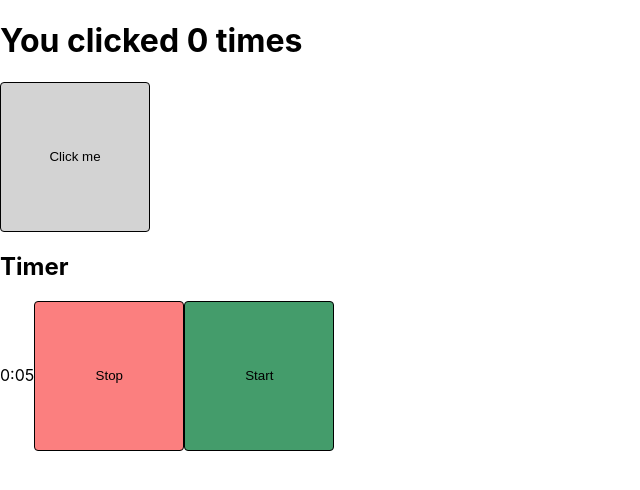
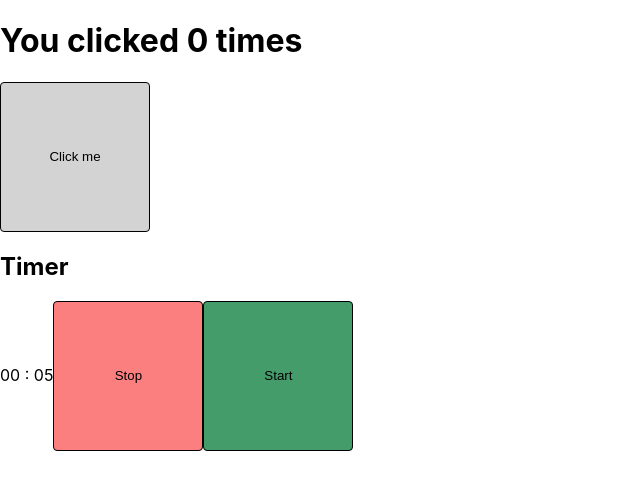
Before and after one commit to sandra-kuczynska/learn-react, a React (Create React App) app: page / in a window 1280 px wide. Shown: the top 490 px of the page, without its empty margins (0-640 px from the left). Built offline with nearby package versions, Linux system fonts and the light colour scheme.

Commit message:
Add function formatTime

```diff
--- a/src/App.js
+++ b/src/App.js
@@ -4,7 +4,6 @@ import './App.css';
 const Timer = () => {
     const [count, setCount] = useState(0)
     const [seconds, setSeconds] = useState(0)
-    const [minutes, setMinutes] = useState(0)
     const [timerOn, setTimerOn] = useState(true)
 
     useEffect(() => {
@@ -12,10 +11,7 @@ const Timer = () => {
         if(timerOn) {
         setInterval(() => {
             setSeconds(seconds + 1)
-            if (seconds === 59) {
-                setMinutes(minutes + 1)
-                setSeconds(0)
-            }
+
         }, 1000)} else {
             clearInterval()
         }
@@ -33,6 +29,13 @@ const Timer = () => {
         setTimerOn(true)
     }
 
+    const formatTime = (seconds) => {
+        let minutes = parseInt(seconds / 60)
+        let sec = seconds < 60 ? seconds : (seconds - (60*minutes))
+
+        return `${minutes < 10 ? '0' + minutes: minutes} : ${sec < 10 ? '0' + sec : sec}`
+    }
+
     return (
         <div className="container">
             <div className="timer">
@@ -41,7 +44,7 @@ const Timer = () => {
                 Click me
             </button>
             <h2>Timer</h2>
-            <span className="time">{minutes}:{seconds<10? "0"+seconds: seconds}</span>
+            <span className="time">{formatTime(seconds)}</span>
             <button className="buttons buttons--stop" onClick={stop}>Stop</button>
             <button className="buttons buttons--start" onClick={start}>Start</button>
             </div>
```
